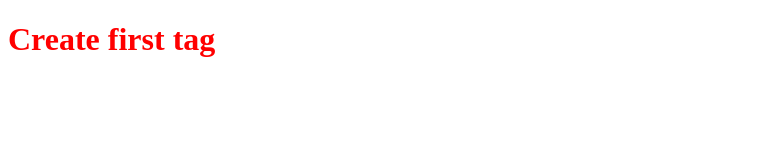
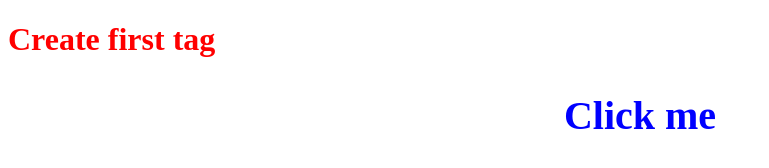
Before and after one commit to AndriyBats/my-test-repository, a plain HTML site: page index.html in a window 1280 px wide. Shown: the whole page, without its empty margins (0-769 px from the left). Drawn offline with Linux system fonts and the light colour scheme.

Commit message:
add new tag and some script

```diff
--- a/index.html
+++ b/index.html
@@ -8,8 +8,8 @@
     <link rel="stylesheet" href="./main.css">
 </head>
 <body>
-
-
     <h1>Create first tag</h1>
+    <h2 onclick="showMessage" >Click me</h2>
+    <script src="./main.js"></script>
 </body>
 </html>
--- a/main.css
+++ b/main.css
@@ -1,3 +1,9 @@
 h1{
     color: red;
 }
+
+h2{
+    color: blue;
+    text-align: center;
+    font-size: 40px;
+}
--- /dev/null
+++ b/main.js
@@ -0,0 +1,3 @@
+function showMessage(){
+    alert('Hello')
+}
```
